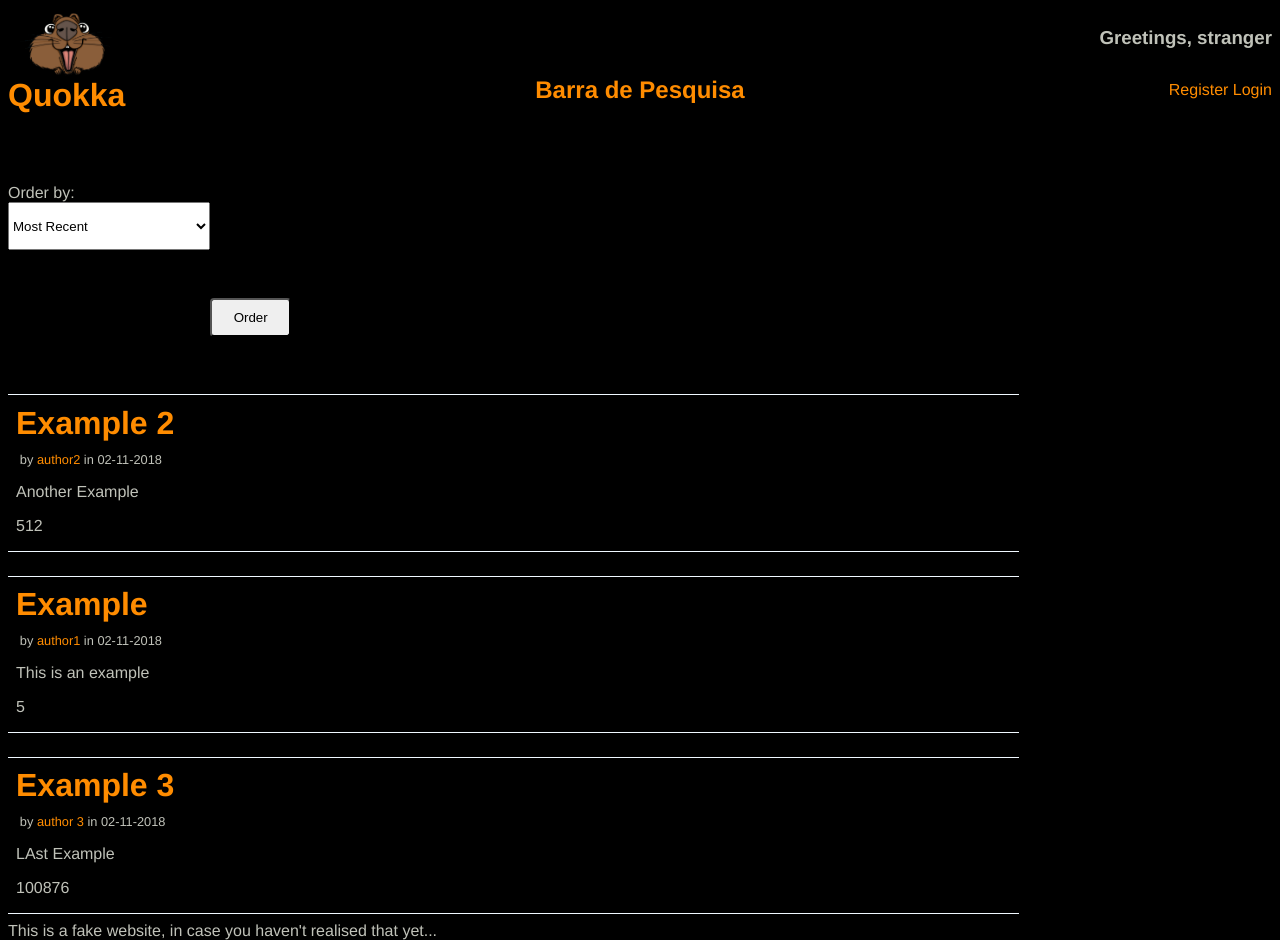
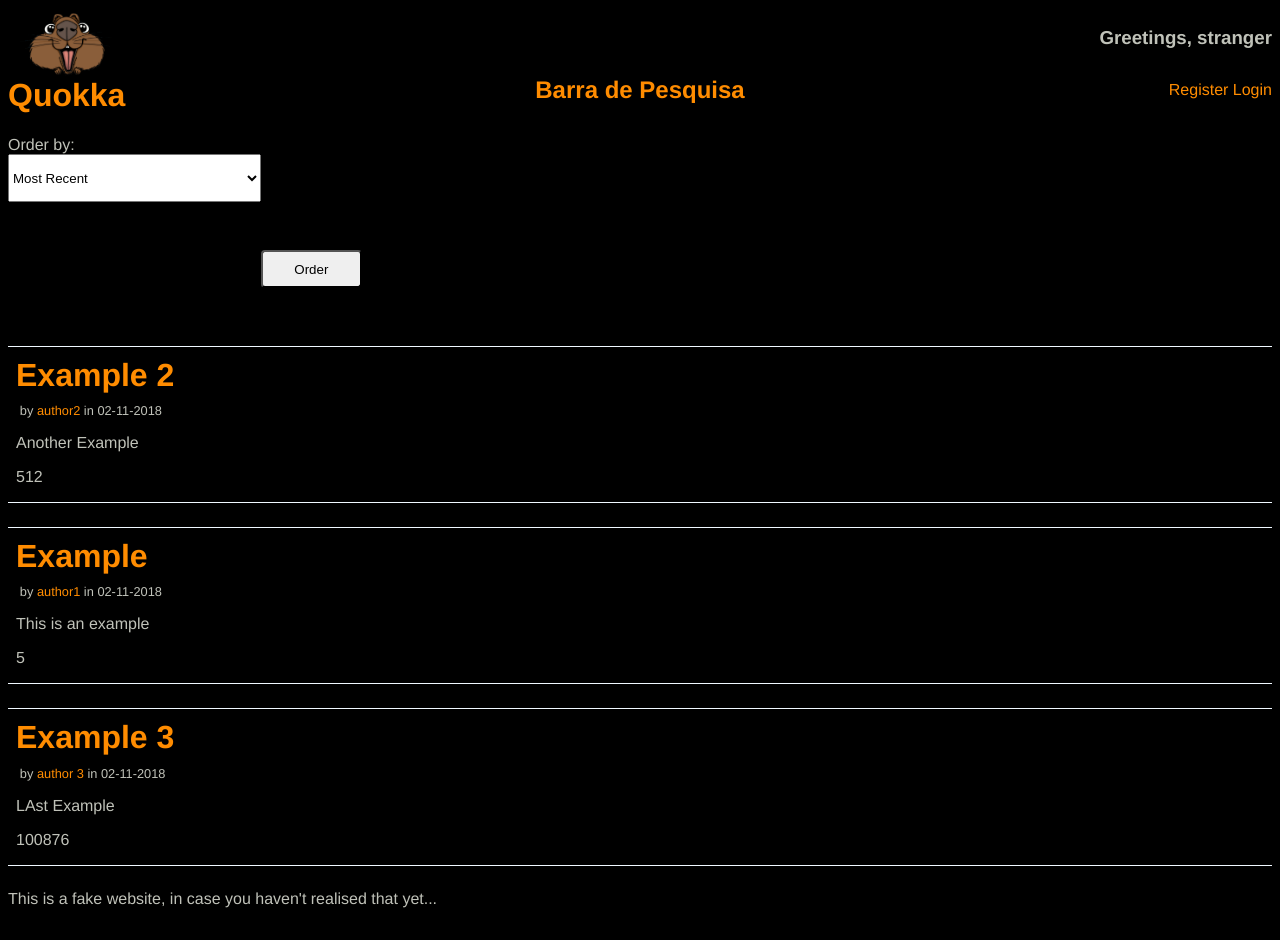
Before and after one commit to DiogoASTeixeira/LTW-Project, a PHP site: page /post/list_posts.php in a window 1280 px wide. After the commit the page ends 908 px from the top, so only its background shows below. Run offline with PHP 8.4, Linux system fonts and the light colour scheme; data comes from the database, SQL or seed files in the repository.

Commit message:
changed layout

```diff
--- a/css/layout.css
+++ b/css/layout.css
@@ -42,6 +42,9 @@
 #single_comment #textbody{
     grid-area: mid / first / bot / fourth;
 }
+#post_item {
+    padding-top: 2em;
+}
 
 form {
     display: grid;
@@ -77,20 +80,6 @@
     width: 3em;
 }
 
-body:not(header){
-    display: grid;
-    grid-template-rows: [top] 20% [mid] auto [midbot] 3em [bot];
-    grid-template-columns: [first] 80% [second] auto [third];
-}
-
-header{
-    grid-area: top / first / mid / third;
-}
-
-footer {
-    grid-area: midbot / first / bot / third;
-    padding-top: 1em;
-}
 
 #list_posts{
     grid-area: mid / first / bot / second;
```
